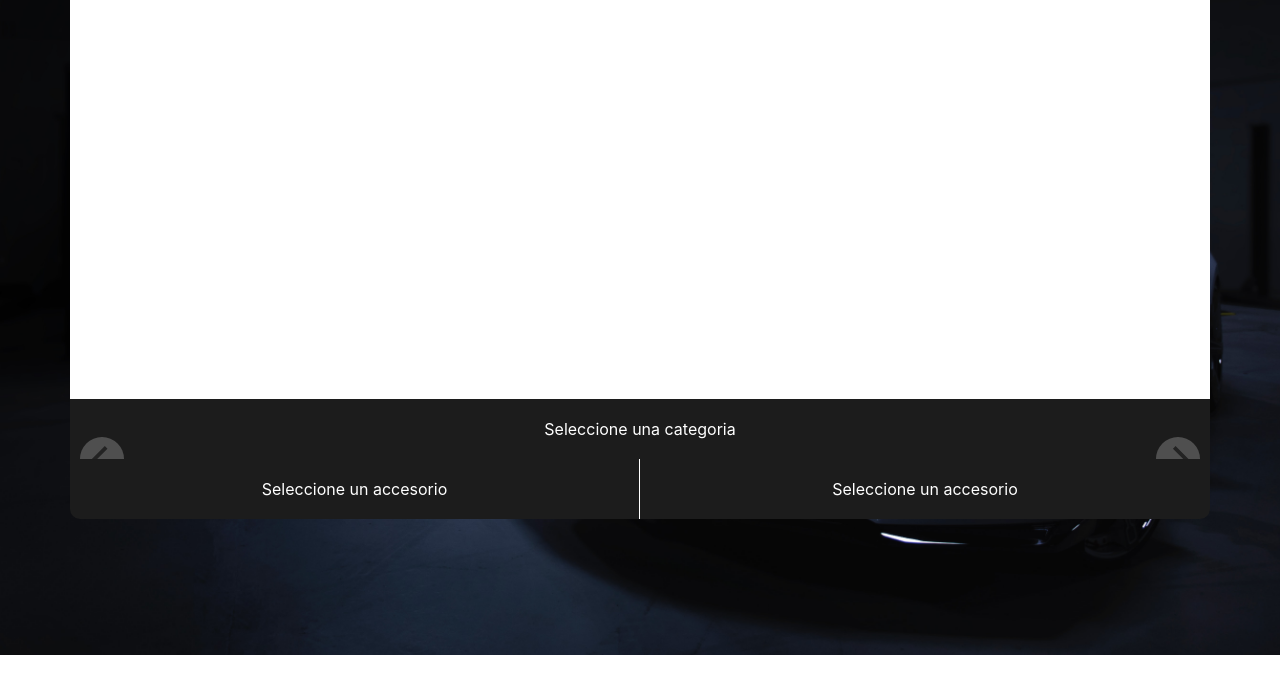
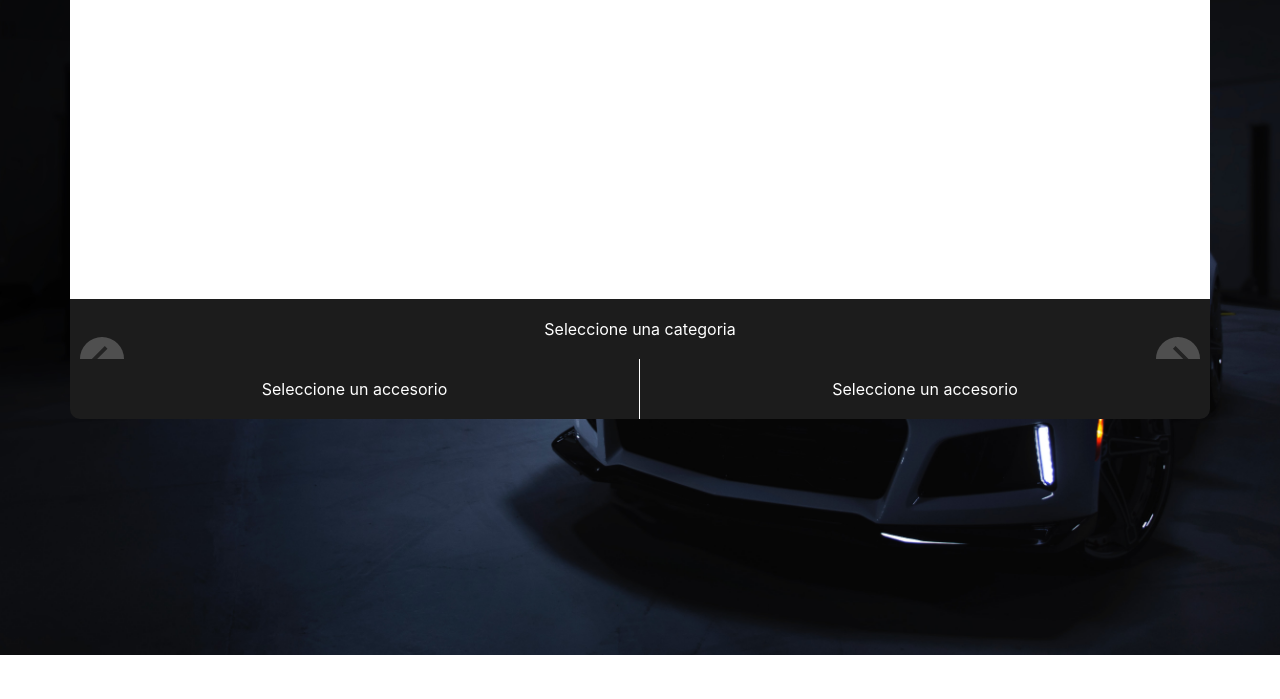
Before and after one commit to SirAntoni/adjust-app-new, a PHP site: page /detalle.php in a window 1280 px wide. Shown: the part 101-800 px from the top of the page. Run offline with PHP 8.4, Linux system fonts and the light colour scheme; data that the repository does not hold is empty; some libraries are stand-ins or nearby versions.

Commit message:
prueba de tamanos imagenes

```diff
--- a/assets/js/main.js
+++ b/assets/js/main.js
@@ -193,7 +193,7 @@ function cambiarColor(color) {
             const data = JSON.parse(response);
             let html = ``;
             data.forEach(imagen => {
-                html = html + `<img data-src="assets/images/autopartes/${imagen.imagen}" height='300px'>`;
+                html = html + `<img data-src="assets/images/autopartes/${imagen.imagen}" height='100%'>`;
             });
 
             console.log(html);
@@ -282,7 +282,7 @@ const obtener_auto = function() {
                 $("#detalle_nombre_auto").html(data.auto.nombre);
                 let html = ``;
                 data.imagenes.forEach(imagen => {
-                    html = html + `<img data-src="assets/images/autopartes/${imagen.imagen}" height='300px'>`;
+                    html = html + `<img data-src="assets/images/autopartes/${imagen.imagen}" height='100%'>`;
                 });
                 let html_colores = ``;
                 data.colores.forEach(color => {
--- a/detalle.php
+++ b/detalle.php
@@ -161,7 +161,7 @@ session_start();
                 <div class="col-md-12 nombre_auto">
                     <h3 id='detalle_nombre_auto'>[NOMBRE AUTO]</h3>
                 </div>
-                <div class="col-md-12 auto" style='height:400px'>
+                <div class="col-md-12 auto" style='height:300px'>
                     <div id='auto360' class="img-wrap" >
                         <div id="circlrDiv">
 
```
